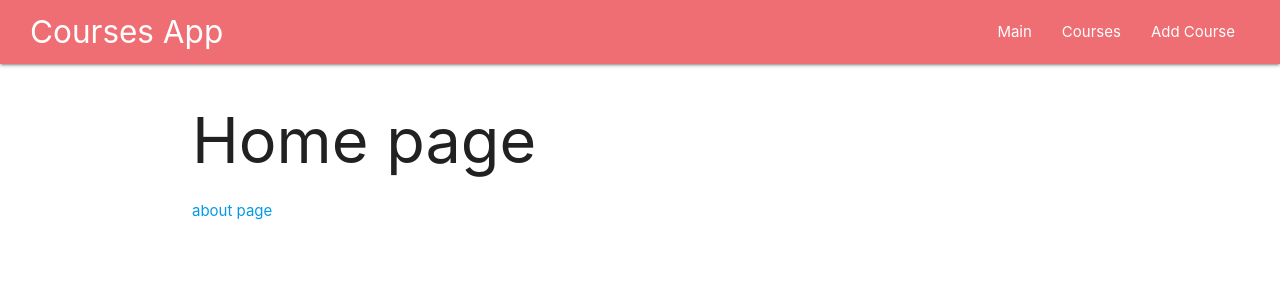
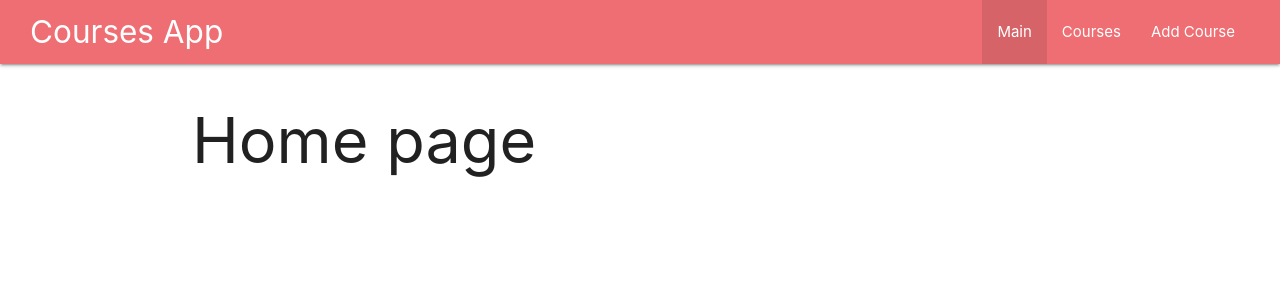
Before and after one commit to DavidMares22/node-practice, a Node server app: page / in a window 1280 px wide. Shown: the top 300 px of the page. Run offline with Node 20, Linux system fonts and the light colour scheme; some libraries are stand-ins or nearby versions.

Commit message:
Dynamic title and active

```diff
--- a/index.js
+++ b/index.js
@@ -16,11 +16,24 @@ app.set("view engine", "hbs");
 app.use(express.static("public"));
 
 app.get("/", (req, res) => {
-  res.render("index");
+  res.render("index", {
+    title: "Main page",
+    isHome: true,
+  });
 });
 
-app.get("/about", (req, res) => {
-  res.render("about");
+app.get("/add", (req, res) => {
+  res.render("add", {
+    title: "Add course",
+    isAdd: true,
+  });
+});
+
+app.get("/courses", (req, res) => {
+  res.render("courses", {
+    title: "Courses",
+    isCourses: true,
+  });
 });
 
 const PORT = process.env.PORT || 3000;
--- a/views/about.hbs
+++ /dev/null
@@ -1,2 +0,0 @@
-
-    <h1>About page</h1>
--- /dev/null
+++ b/views/add.hbs
@@ -0,0 +1 @@
+<h1>Add a course</h1>
--- /dev/null
+++ b/views/courses.hbs
@@ -0,0 +1,2 @@
+
+    <h1>Courses page</h1>
--- a/views/index.hbs
+++ b/views/index.hbs
@@ -1,4 +1,2 @@
 
-    <h1>Home page</h1>
-
-    <a href="/about">about page</a>
+<h1>Home page</h1>
--- a/views/partials/head.hbs
+++ b/views/partials/head.hbs
@@ -6,5 +6,5 @@
     <meta name="viewport" content="width=device-width, initial-scale=1.0">
     <link rel="stylesheet" href="https://cdnjs.cloudflare.com/ajax/libs/materialize/1.0.0/css/materialize.min.css">
     <link rel="stylesheet" href="/index.css">
-    <title>Test</title>
+    <title>{{title}}</title>
 </head>
--- a/views/partials/navbar.hbs
+++ b/views/partials/navbar.hbs
@@ -1,12 +1,26 @@
   <nav>
     <div class="nav-wrapper">
-      <a href="#" class="brand-logo">Courses App</a>
+      <a href="/" class="brand-logo">Courses App</a>
       <ul id="nav-mobile" class="right hide-on-med-and-down">
 
+        {{#if isHome}}
+        <li class="active"><a href="/">Main</a></li>
+        {{else}}
         <li><a href="/">Main</a></li>
+        {{/if}}
+        {{#if isCourses}}
+        <li class="active"><a href="/courses">Courses</a></li>
+        {{else}}
+        <li><a href="/courses">Courses</a></li>
+        {{/if}}
+        {{#if isAdd}}
+        <li class="active"><a href="/add">Add Course</a></li>
+        {{else}}
+        <li><a href="/add">Add Course</a></li>
+        {{/if}}
 
-        <li><a href="/courses">Courses</a></li>
-        <li><a href="/add">Add Course</a></li>
+
+
       </ul>
     </div>
   </nav>
```
